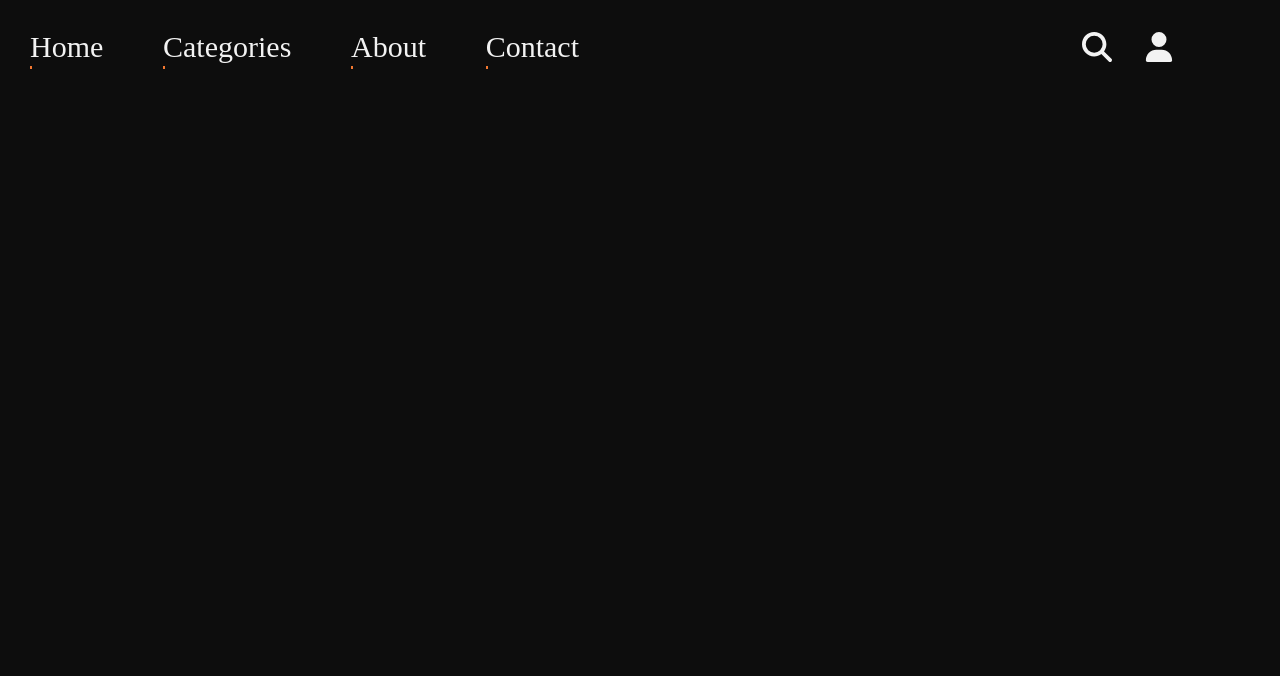
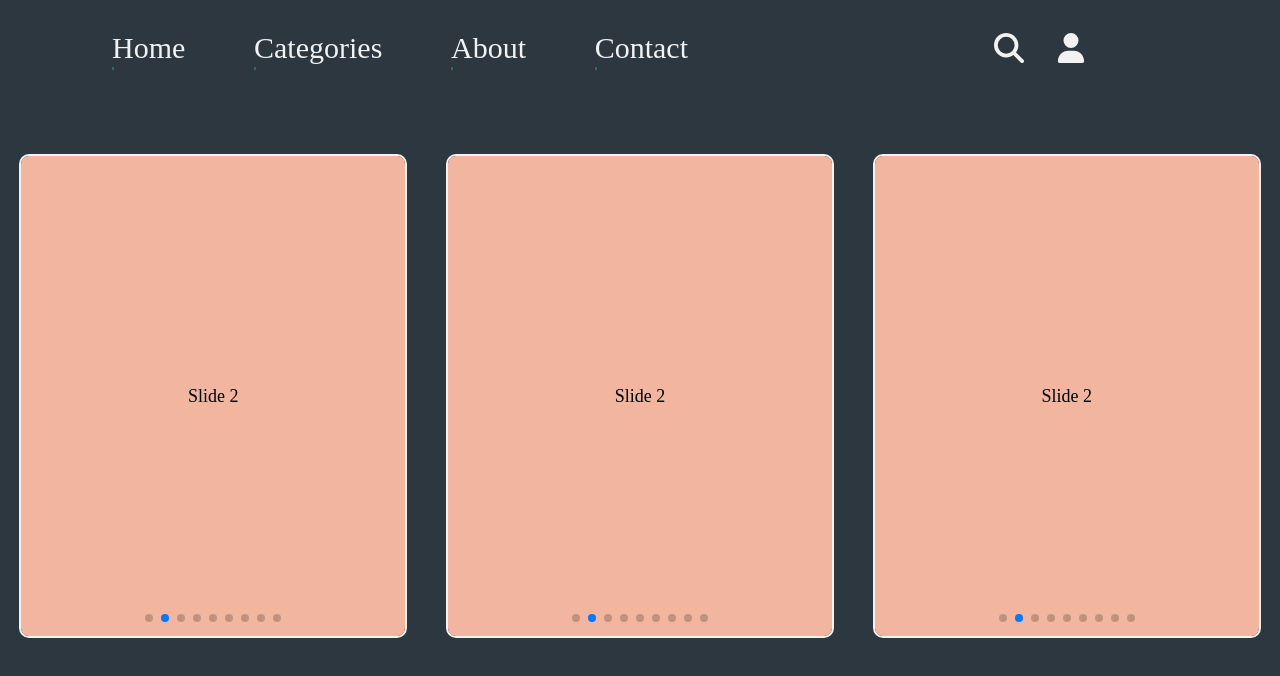
Before and after one commit to RezaJavanAmirkhizi/BlackB, a React (Create React App) app in the folder front-end/: page / in a window 1280 px wide. Shown: the top 676 px of the page. Built offline with nearby package versions, Linux system fonts and the light colour scheme.

Commit message:
create first part of main page and change some styles

```diff
--- a/front-end/package.json
+++ b/front-end/package.json
@@ -14,7 +14,7 @@
     "react-router-dom": "^6.2.2",
     "react-scripts": "5.0.0",
     "sass": "^1.49.9",
-    "swiper": "^8.0.7",
+    "swiper": "^7.4.1",
     "web-vitals": "^2.1.4"
   },
   "scripts": {
--- /dev/null
+++ b/front-end/src/components/mianPage/FirstPart.js
@@ -0,0 +1,94 @@
+/* Display posts by relevant and latest and top condition */
+
+import { Swiper, SwiperSlide } from "swiper/react";
+
+// Import Swiper styles
+import "swiper/css";
+import "swiper/css/pagination";
+import "swiper/css/navigation";
+
+// import Swiper core and required modules
+import { Autoplay, Pagination, Navigation } from "swiper";
+
+
+const FirstPart = () => {
+	return (
+		<div className="container">
+			<Swiper
+				spaceBetween={30}
+				centeredSlides={true}
+				autoplay={{
+					delay: 2500,
+					disableOnInteraction: false,
+				}}
+				pagination={{
+					clickable: true,
+				}}
+				navigation={false}
+				modules={[Autoplay, Pagination, Navigation]}
+				className="mySwiper"
+			>
+				<SwiperSlide>Slide 1</SwiperSlide>
+				<SwiperSlide>Slide 2</SwiperSlide>
+				<SwiperSlide>Slide 3</SwiperSlide>
+				<SwiperSlide>Slide 4</SwiperSlide>
+				<SwiperSlide>Slide 5</SwiperSlide>
+				<SwiperSlide>Slide 6</SwiperSlide>
+				<SwiperSlide>Slide 7</SwiperSlide>
+				<SwiperSlide>Slide 8</SwiperSlide>
+				<SwiperSlide>Slide 9</SwiperSlide>
+			</Swiper>
+			<Swiper
+				spaceBetween={30}
+				centeredSlides={true}
+				autoplay={{
+					delay: 2500,
+					disableOnInteraction: false,
+				}}
+				pagination={{
+					clickable: true,
+				}}
+				navigation={false}
+				modules={[Autoplay, Pagination, Navigation]}
+				className="mySwiper"
+			>
+				<SwiperSlide>Slide 1</SwiperSlide>
+				<SwiperSlide>Slide 2</SwiperSlide>
+				<SwiperSlide>Slide 3</SwiperSlide>
+				<SwiperSlide>Slide 4</SwiperSlide>
+				<SwiperSlide>Slide 5</SwiperSlide>
+				<SwiperSlide>Slide 6</SwiperSlide>
+				<SwiperSlide>Slide 7</SwiperSlide>
+				<SwiperSlide>Slide 8</SwiperSlide>
+				<SwiperSlide>Slide 9</SwiperSlide>
+			</Swiper>
+			<Swiper
+				spaceBetween={30}
+				centeredSlides={true}
+				autoplay={{
+					delay: 2500,
+					disableOnInteraction: false,
+				}}
+				pagination={{
+					clickable: true,
+				}}
+				navigation={false}
+				modules={[Autoplay, Pagination, Navigation]}
+				className="mySwiper"
+			>
+				<SwiperSlide>Slide 1</SwiperSlide>
+				<SwiperSlide>Slide 2</SwiperSlide>
+				<SwiperSlide>Slide 3</SwiperSlide>
+				<SwiperSlide>Slide 4</SwiperSlide>
+				<SwiperSlide>Slide 5</SwiperSlide>
+				<SwiperSlide>Slide 6</SwiperSlide>
+				<SwiperSlide>Slide 7</SwiperSlide>
+				<SwiperSlide>Slide 8</SwiperSlide>
+				<SwiperSlide>Slide 9</SwiperSlide>
+			</Swiper>
+		</div>
+
+	);
+};
+
+export default FirstPart;
--- a/front-end/src/components/mianPage/index.js
+++ b/front-end/src/components/mianPage/index.js
@@ -1,9 +1,11 @@
 import Header from "./header";
+import FirstPart from "./FirstPart"
 
 const mainPage = () => {
 	return (
 		<>
 			<Header />
+			<FirstPart />
 		</>
 	);
 };
--- a/front-end/src/styles/index.scss
+++ b/front-end/src/styles/index.scss
@@ -1,8 +1,8 @@
 /* Default Colors */
 $Main-Text: #F2F2F2;
-$Main-Background2: #595857;
-$Main-Hover: #F27830;
-$Main-Background: #0D0D0D;
+$Main-Background2: #F2B6A0;
+$Main-Hover: #297350;
+$Main-Background: #2C3740;
 $Graphic-Design-5-rgba: #F2E527;
 
 *{
@@ -12,7 +12,7 @@ $Graphic-Design-5-rgba: #F2E527;
 
 body {
 	background-color: $Main-Background;
-	padding: 30px;
 }
 
 @import "./mainPage/header.scss";
+@import "./mainPage/firstPart.scss"
--- /dev/null
+++ b/front-end/src/styles/mainPage/firstPart.scss
@@ -0,0 +1,26 @@
+.container {
+	width: 100%;
+	height: 600px;
+	background-color: transparent;
+	display: flex;
+	align-items: center;
+	justify-content: center;
+
+	.swiper {
+		width: 30%;
+		height: 80%;
+        border: 2px solid $Main-Text;
+        border-radius: 10px;
+	}
+
+	.swiper-slide {
+		text-align: center;
+		font-size: 18px;
+		background: $Main-Background2;
+
+		/* Center slide text vertically */
+		display: flex;
+		justify-content: center;
+		align-items: center;
+	}
+}
--- a/front-end/src/styles/mainPage/header.scss
+++ b/front-end/src/styles/mainPage/header.scss
@@ -1,8 +1,9 @@
 .header {
-	width: 100%;
+	width: 100vw;
+	height: 12vh;
 	display: flex;
 	align-items: center;
-	justify-content: space-between;
+	justify-content: space-around;
 	background-color: transparent;
 
 	.right-items {
@@ -34,7 +35,7 @@
 				width: 100%;
 			}
 
-			&:hover .sub-items{
+			&:hover .sub-items {
 				display: flex;
 			}
 
@@ -48,13 +49,14 @@
 				padding-top: 20px;
 				gap: 1rem;
 				left: -10%;
+				z-index: 100;
 
 				.sub-item {
 					list-style: none;
 					font-size: 25px;
 					border-bottom: 2px solid $Main-Text;
 
-					&:hover{
+					&:hover {
 						border-bottom: 2px solid $Main-Hover;
 					}
 				}
```
Also changed, not shown: 1 other file (tests, documents, lock files or other folders).
